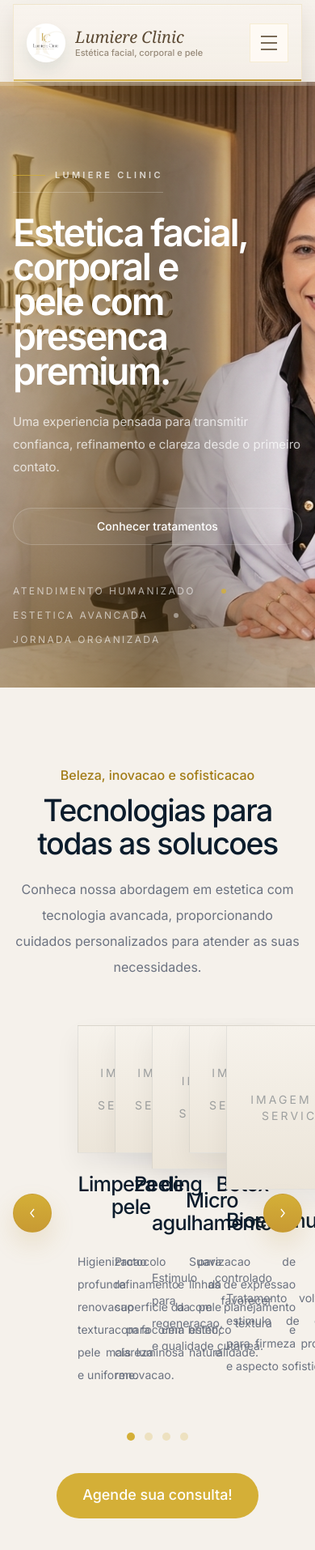
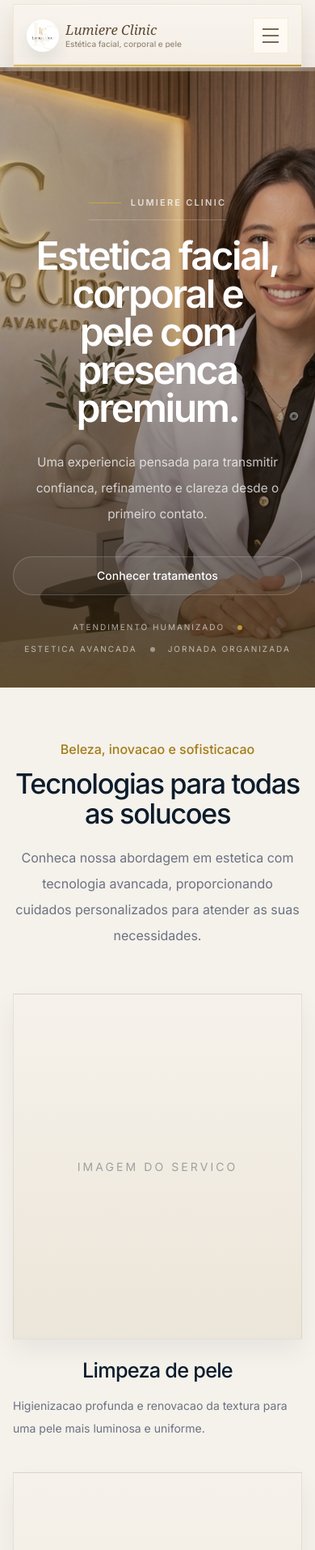
Before and after one commit to fluxon-office/lumiere-control, a React (Vite) app in the folder frontend/lumeric-frontend/: page / in a window 390 px wide. Shown: the top 1914 px of the page at 81% size. Built offline with nearby package versions, Linux system fonts and the light colour scheme.

Commit message:
Improve mobile and tablet responsiveness

```diff
--- a/frontend/lumeric-frontend/src/components/layout/SiteFooter.jsx
+++ b/frontend/lumeric-frontend/src/components/layout/SiteFooter.jsx
@@ -5,7 +5,7 @@ function SiteFooter({ logoImage, mapsLink }) {
   return (
     <footer className="relative overflow-hidden bg-[#0E0B09] px-4 py-16 text-white sm:px-6 lg:px-10">
       <div className="absolute inset-0">
-        <img src={heroImage} alt="" aria-hidden="true" className="h-full w-full object-cover object-[center_18%] opacity-20" />
+        <img src={heroImage} alt="" aria-hidden="true" loading="lazy" className="h-full w-full object-cover object-[center_18%] opacity-20" />
         <div className="absolute inset-0 bg-[linear-gradient(180deg,rgba(18,13,10,0.86)_0%,rgba(12,10,8,0.94)_45%,rgba(9,8,7,0.98)_100%)]" />
         <div className="absolute inset-0 bg-[linear-gradient(90deg,rgba(212,175,55,0.08)_0%,rgba(58,40,13,0.04)_28%,rgba(11,10,9,0.1)_100%)]" />
         <div className="absolute inset-0 bg-[radial-gradient(circle_at_top_right,rgba(212,175,55,0.12),transparent_24%)]" />
@@ -13,7 +13,7 @@ function SiteFooter({ logoImage, mapsLink }) {
       <div className="relative mx-auto grid max-w-7xl gap-10 lg:grid-cols-[minmax(0,1.25fr)_repeat(3,minmax(0,0.58fr))]">
         <div>
           <div className="flex items-center gap-4">
-            <img src={logoImage} alt="Logo Lumiere Clinic" className="h-12 w-12 border border-[rgba(255,255,255,0.12)] object-cover" />
+            <img src={logoImage} alt="Logo Lumiere Clinic" loading="lazy" className="h-12 w-12 border border-[rgba(255,255,255,0.12)] object-cover" />
             <div>
               <p className="font-['Inter'] text-[1.45rem] font-semibold tracking-[-0.03em] text-white">Lumiere Clinic</p>
               <p className="text-[11px] uppercase tracking-[0.3em] text-[rgba(255,255,255,0.42)]">Estetica premium</p>
--- a/frontend/lumeric-frontend/src/components/layout/SiteHeader.jsx
+++ b/frontend/lumeric-frontend/src/components/layout/SiteHeader.jsx
@@ -8,17 +8,18 @@ function SiteHeader({ logoImage, menuOpen, navItems, onMenuToggle, onMenuClose }
           <div className="pointer-events-none absolute inset-x-0 bottom-0 h-[2px] bg-[linear-gradient(90deg,rgba(221,186,90,0.82)_0%,rgba(212,175,55,0.92)_50%,rgba(184,135,27,0.84)_100%)]" />
           <div className="pointer-events-none absolute inset-x-0 bottom-[-1.1rem] h-5 bg-[linear-gradient(180deg,rgba(162,124,22,0.12)_0%,rgba(162,124,22,0.04)_55%,transparent_100%)]" />
 
-          <a href="#home" className="flex min-w-[16rem] items-center gap-3 lg:min-w-[19rem]">
+          <a href="#home" className="flex min-w-[16rem] items-center gap-3 max-lg:min-w-0 max-lg:flex-1 max-[480px]:gap-2 lg:min-w-[19rem]">
             <img
               src={logoImage}
               alt="Logo Lumiere Clinic"
-              className="h-12 w-12 rounded-full object-cover shadow-[0_10px_18px_rgba(34,64,68,0.1)]"
+              loading="eager"
+              className="h-12 w-12 rounded-full object-cover shadow-[0_10px_18px_rgba(34,64,68,0.1)] max-[480px]:h-10 max-[480px]:w-10"
             />
             <div className="min-w-0">
-              <p className="truncate font-['Georgia'] text-[1.25rem] italic leading-none text-[#5C4A34]">
+              <p className="truncate font-['Georgia'] text-[1.25rem] italic leading-none text-[#5C4A34] max-[480px]:text-[1.05rem]">
                 Lumiere Clinic
               </p>
-              <p className="mt-1 truncate text-[11px] font-medium leading-none text-[rgba(92,74,52,0.62)]">
+              <p className="mt-1 truncate text-[11px] font-medium leading-none text-[rgba(92,74,52,0.62)] max-[480px]:max-w-[10.5rem] max-[480px]:text-[10px]">
                 Estética facial, corporal e pele
               </p>
             </div>
@@ -48,8 +49,8 @@ function SiteHeader({ logoImage, menuOpen, navItems, onMenuToggle, onMenuClose }
             <button
               type="button"
               onClick={onMenuToggle}
-              className="inline-flex h-12 w-12 items-center justify-center border border-[rgba(212,175,55,0.18)] bg-[rgba(255,251,245,0.9)] text-[rgba(92,74,52,0.82)] transition duration-300 hover:border-[rgba(162,124,22,0.34)] hover:text-[var(--color-gold-deep)] lg:hidden"
-              aria-label="Abrir menu"
+              className="inline-flex h-12 w-12 shrink-0 items-center justify-center border border-[rgba(212,175,55,0.18)] bg-[rgba(255,251,245,0.9)] text-[rgba(92,74,52,0.82)] transition duration-300 hover:border-[rgba(162,124,22,0.34)] hover:text-[var(--color-gold-deep)] max-[480px]:h-11 max-[480px]:w-11 lg:hidden"
+              aria-label={menuOpen ? 'Fechar menu' : 'Abrir menu'}
               aria-expanded={menuOpen}
             >
               <div className="space-y-1.5">
@@ -62,14 +63,14 @@ function SiteHeader({ logoImage, menuOpen, navItems, onMenuToggle, onMenuClose }
         </div>
       </div>
 
-      <div className={`px-4 transition-all duration-300 sm:px-6 lg:hidden ${menuOpen ? 'max-h-[24rem] opacity-100' : 'max-h-0 opacity-0'}`}>
-        <div className="border border-t-0 border-[rgba(212,175,55,0.16)] bg-[linear-gradient(180deg,rgba(248,244,238,0.98)_0%,rgba(244,238,230,0.95)_100%)] p-4 shadow-[0_14px_24px_rgba(43,30,18,0.08)]">
+      <div className={`px-4 transition-all duration-300 sm:px-6 lg:hidden ${menuOpen ? 'max-h-[30rem] translate-y-0 opacity-100' : 'pointer-events-none max-h-0 -translate-y-2 opacity-0'}`}>
+        <div className="border border-t-0 border-[rgba(212,175,55,0.16)] bg-[linear-gradient(180deg,rgba(248,244,238,0.99)_0%,rgba(244,238,230,0.97)_100%)] p-4 shadow-[0_18px_38px_rgba(43,30,18,0.12)] backdrop-blur-xl">
           <nav className="flex flex-col gap-2">
             {navItems.map((item) => (
               <a
                 key={item.href}
                 href={item.href}
-                className="px-2 py-3 text-[15px] font-medium text-[rgba(92,74,52,0.82)] transition duration-300 hover:text-[var(--color-gold-deep)]"
+                className="min-h-12 px-2 py-3 text-[15px] font-medium text-[rgba(92,74,52,0.82)] transition duration-300 hover:text-[var(--color-gold-deep)]"
                 onClick={onMenuClose}
               >
                 {item.label}
--- a/frontend/lumeric-frontend/src/components/sections/FaqSection.jsx
+++ b/frontend/lumeric-frontend/src/components/sections/FaqSection.jsx
@@ -2,7 +2,7 @@ import SectionTag from '../common/SectionTag';
 
 function FaqSection({ activeFaq, faqItems, onToggleFaq }) {
   return (
-    <section className="px-4 py-20 sm:px-6 lg:px-10">
+    <section className="px-4 py-20 max-md:py-16 sm:px-6 lg:px-10">
       <div className="mx-auto max-w-5xl" data-reveal>
         <SectionTag>FAQ</SectionTag>
         <h2 className="section-title mt-4 text-[var(--color-ink)]">
--- a/frontend/lumeric-frontend/src/components/sections/HeroSection.jsx
+++ b/frontend/lumeric-frontend/src/components/sections/HeroSection.jsx
@@ -9,24 +9,25 @@ function HeroSection({ heroCardRef }) {
             <img
               src={heroImage}
               alt="Lumiere Clinic hero"
-              className="block h-full w-full object-cover object-[64%_16%]"
+              loading="eager"
+              className="block h-full w-full object-cover object-[64%_16%] max-lg:object-[66%_18%] max-md:object-[70%_14%]"
             />
-                <div className="absolute inset-0 bg-[linear-gradient(90deg,rgba(120,88,29,0.22)_0%,rgba(125,91,30,0.32)_14%,rgba(96,69,24,0.44)_30%,rgba(65,46,18,0.54)_46%,rgba(49,35,16,0.36)_62%,rgba(32,24,12,0.14)_80%,rgba(11,28,44,0)_100%)]" />
+                <div className="absolute inset-0 bg-[linear-gradient(90deg,rgba(120,88,29,0.22)_0%,rgba(125,91,30,0.32)_14%,rgba(96,69,24,0.44)_30%,rgba(65,46,18,0.54)_46%,rgba(49,35,16,0.36)_62%,rgba(32,24,12,0.14)_80%,rgba(11,28,44,0)_100%)] max-lg:bg-[linear-gradient(180deg,rgba(11,28,44,0.12)_0%,rgba(52,38,19,0.22)_34%,rgba(35,25,13,0.78)_100%)]" />
             <div className="absolute inset-0 bg-[radial-gradient(circle_at_15%_20%,rgba(212,175,55,0.14),transparent_24%)]" />
                 <div className="absolute inset-x-0 bottom-0 h-40 bg-[linear-gradient(180deg,rgba(94,68,23,0)_0%,rgba(104,75,26,0.08)_24%,rgba(116,84,28,0.18)_48%,rgba(126,92,31,0.26)_72%,rgba(136,99,33,0.34)_100%)]" />
           </div>
-          <div className="relative z-10 flex min-h-[calc(100vh-var(--hero-navbar-offset))] items-center pt-12 sm:pt-14 lg:pt-16">
-            <div className="max-w-[37rem] px-4 sm:px-6 lg:ml-[clamp(2rem,6vw,5.5rem)] lg:px-0">
+          <div className="relative z-10 flex min-h-[calc(100vh-var(--hero-navbar-offset))] items-center pt-12 max-lg:min-h-[calc(100svh-var(--hero-navbar-offset))] max-lg:items-end max-lg:pb-10 sm:pt-14 lg:pt-16">
+            <div className="max-w-[37rem] px-4 max-lg:mx-auto max-lg:max-w-[42rem] max-lg:text-center sm:px-6 lg:ml-[clamp(2rem,6vw,5.5rem)] lg:px-0">
               <p
                 data-hero-text
-                className="mb-7 inline-flex items-center gap-3 border-b border-[rgba(255,255,255,0.22)] pb-3 text-[11px] font-semibold uppercase tracking-[0.3em] text-[rgba(255,255,255,0.74)]"
+                className="mb-7 inline-flex items-center gap-3 border-b border-[rgba(255,255,255,0.22)] pb-3 text-[11px] font-semibold uppercase tracking-[0.3em] text-[rgba(255,255,255,0.74)] max-[480px]:mb-5 max-[480px]:tracking-[0.2em]"
               >
                 <span className="h-px w-10 bg-[rgba(212,175,55,0.76)]" />
                 Lumiere Clinic
               </p>
               <h1
                 data-hero-text
-                className="max-w-[10.5ch] font-['Inter'] text-[2.9rem] font-semibold leading-[0.92] tracking-[-0.05em] text-white sm:text-[4.2rem] lg:text-[5.4rem]"
+                className="max-w-[10.5ch] font-['Inter'] text-[2.9rem] font-semibold leading-[0.92] tracking-[-0.05em] text-white max-lg:mx-auto max-lg:max-w-[11.5ch] max-lg:text-[clamp(3rem,10vw,5rem)] max-md:leading-[0.98] max-[480px]:text-[clamp(2.45rem,13vw,3.35rem)] sm:text-[4.2rem] lg:text-[5.4rem]"
               >
                 Estetica facial,
                 <br />
@@ -38,21 +39,21 @@ function HeroSection({ heroCardRef }) {
               </h1>
               <p
                 data-hero-text
-                className="mt-7 max-w-lg text-[15px] leading-7 text-[rgba(255,255,255,0.74)] sm:text-[17px] sm:leading-8"
+                className="mt-7 max-w-lg text-[15px] leading-7 text-[rgba(255,255,255,0.74)] max-lg:mx-auto max-lg:text-[clamp(0.96rem,2.6vw,1.08rem)] max-lg:leading-8 sm:text-[17px] sm:leading-8"
               >
                 Uma experiencia pensada para transmitir confianca, refinamento e clareza desde o primeiro contato.
               </p>
-              <div data-hero-text className="mt-9 flex flex-col gap-4 sm:flex-row">
+              <div data-hero-text className="mt-9 flex flex-col gap-4 max-lg:items-center sm:flex-row sm:max-lg:justify-center">
                 <a
                   href="#servicos"
-                  className="inline-flex items-center justify-center rounded-full border border-[rgba(255,255,255,0.18)] bg-[rgba(255,255,255,0.05)] px-6 py-3 text-sm font-medium text-white transition duration-300 hover:border-[rgba(255,255,255,0.32)] hover:bg-[rgba(255,255,255,0.09)]"
+                  className="inline-flex min-h-12 items-center justify-center rounded-full border border-[rgba(255,255,255,0.18)] bg-[rgba(255,255,255,0.05)] px-6 py-3 text-sm font-medium text-white transition duration-300 hover:border-[rgba(255,255,255,0.32)] hover:bg-[rgba(255,255,255,0.09)] max-[480px]:w-full"
                 >
                   Conhecer tratamentos
                 </a>
               </div>
               <div
                 data-hero-text
-                className="mt-12 flex flex-wrap items-center gap-x-8 gap-y-3 text-[12px] uppercase tracking-[0.2em] text-[rgba(255,255,255,0.62)] sm:text-[13px]"
+                className="mt-12 flex flex-wrap items-center gap-x-8 gap-y-3 text-[12px] uppercase tracking-[0.2em] text-[rgba(255,255,255,0.62)] max-lg:justify-center max-[480px]:mt-8 max-[480px]:gap-x-4 max-[480px]:text-[10px] sm:text-[13px]"
               >
                 <span>Atendimento humanizado</span>
                 <span className="h-1.5 w-1.5 rounded-full bg-[rgba(212,175,55,0.8)]" />
--- a/frontend/lumeric-frontend/src/components/sections/ServicesSection.jsx
+++ b/frontend/lumeric-frontend/src/components/sections/ServicesSection.jsx
@@ -10,13 +10,13 @@ function ServicesSection({
   onNext,
 }) {
   return (
-    <section id="servicos" className="px-4 py-24 sm:px-6 lg:px-10">
+    <section id="servicos" className="px-4 py-24 max-md:py-16 sm:px-6 lg:px-10">
       <div className="mx-auto max-w-7xl" data-reveal>
         <div className="text-center">
           <p className="text-[1rem] font-medium text-[var(--color-gold-deep)] sm:text-[1.15rem]">
             Beleza, inovacao e sofisticacao
           </p>
-          <h2 className="mx-auto mt-3 max-w-4xl text-[2.35rem] font-medium leading-[1.08] tracking-[-0.04em] text-[var(--color-ink)] sm:text-[3.4rem]">
+          <h2 className="mx-auto mt-3 max-w-4xl text-[2.35rem] font-medium leading-[1.08] tracking-[-0.04em] text-[var(--color-ink)] max-lg:text-[clamp(2.15rem,7vw,3.25rem)] sm:text-[3.4rem]">
             Tecnologias para todas as solucoes
           </h2>
           <p className="mx-auto mt-5 max-w-4xl text-base leading-8 text-[var(--color-muted)] sm:text-[1.12rem]">
@@ -24,19 +24,19 @@ function ServicesSection({
           </p>
         </div>
 
-        <div className="mt-14 grid grid-cols-[auto_1fr_auto] items-center gap-8 lg:gap-14">
+        <div className="mt-14 grid grid-cols-[auto_1fr_auto] items-center gap-8 max-lg:grid-cols-[auto_auto] max-lg:justify-center max-lg:gap-x-5 max-lg:gap-y-8 lg:gap-14">
           <button
             type="button"
             onClick={onPrevious}
             aria-label="Ver servicos anteriores"
-            className="flex h-12 w-12 items-center justify-center self-center rounded-full border border-[rgba(181,137,47,0.22)] bg-[linear-gradient(180deg,#D4AF37_0%,#C89A33_100%)] text-white shadow-[0_14px_30px_rgba(181,137,47,0.18)] transition duration-300 hover:-translate-x-0.5 hover:-translate-y-0.5 hover:shadow-[0_20px_38px_rgba(181,137,47,0.24)] active:scale-[0.96] lg:mr-6"
+            className="flex h-12 w-12 items-center justify-center self-center rounded-full border border-[rgba(181,137,47,0.22)] bg-[linear-gradient(180deg,#D4AF37_0%,#C89A33_100%)] text-white shadow-[0_14px_30px_rgba(181,137,47,0.18)] transition duration-300 hover:-translate-x-0.5 hover:-translate-y-0.5 hover:shadow-[0_20px_38px_rgba(181,137,47,0.24)] active:scale-[0.96] max-lg:col-start-1 max-lg:row-start-2 lg:mr-6"
           >
             <ChevronLeftIcon className="h-5 w-5" />
           </button>
 
           <div
             ref={serviceCarouselTrackRef}
-            className={`grid gap-x-8 gap-y-10 ${
+            className={`services-carousel-grid grid gap-x-8 gap-y-10 max-lg:col-span-2 max-lg:row-start-1 max-lg:w-full max-lg:max-w-3xl ${
               highlightedServices.length >= 4 ? 'justify-center md:justify-stretch' : 'justify-center'
             }`}
             style={{
@@ -80,7 +80,7 @@ function ServicesSection({
             type="button"
             onClick={onNext}
             aria-label="Ver proximos servicos"
-            className="flex h-12 w-12 items-center justify-center self-center rounded-full border border-[rgba(181,137,47,0.22)] bg-[linear-gradient(180deg,#D4AF37_0%,#C89A33_100%)] text-white shadow-[0_14px_30px_rgba(181,137,47,0.18)] transition duration-300 hover:translate-x-0.5 hover:-translate-y-0.5 hover:shadow-[0_20px_38px_rgba(181,137,47,0.24)] active:scale-[0.96] lg:ml-6"
+            className="flex h-12 w-12 items-center justify-center self-center rounded-full border border-[rgba(181,137,47,0.22)] bg-[linear-gradient(180deg,#D4AF37_0%,#C89A33_100%)] text-white shadow-[0_14px_30px_rgba(181,137,47,0.18)] transition duration-300 hover:translate-x-0.5 hover:-translate-y-0.5 hover:shadow-[0_20px_38px_rgba(181,137,47,0.24)] active:scale-[0.96] max-lg:col-start-2 max-lg:row-start-2 lg:ml-6"
           >
             <ChevronRightIcon className="h-5 w-5" />
           </button>
@@ -102,7 +102,7 @@ function ServicesSection({
             href={whatsappLink}
             target="_blank"
             rel="noreferrer"
-            className="inline-flex min-h-14 items-center rounded-full bg-[var(--color-gold)] px-8 py-3 text-[1.12rem] font-medium text-white transition duration-300 hover:bg-[var(--color-gold-deep)]"
+            className="inline-flex min-h-14 items-center justify-center rounded-full bg-[var(--color-gold)] px-8 py-3 text-[1.12rem] font-medium text-white transition duration-300 hover:bg-[var(--color-gold-deep)] max-[480px]:w-full"
           >
             Agende sua consulta!
           </a>
--- a/frontend/lumeric-frontend/src/styles/index.css
+++ b/frontend/lumeric-frontend/src/styles/index.css
@@ -31,6 +31,9 @@ body {
   margin: 0;
   height: 100%;
   min-height: 100vh;
+  overflow-x: hidden;
+  -webkit-font-smoothing: antialiased;
+  text-rendering: optimizeLegibility;
   background:
     radial-gradient(circle at top, rgba(212, 175, 55, 0.08), transparent 22%),
     linear-gradient(180deg, #f7f3ee 0%, #f5f1eb 100%);
@@ -68,7 +71,7 @@ textarea {
   }
 
   .section-title {
-    @apply font-['Inter'] text-4xl font-semibold leading-[1.02] sm:text-5xl;
+    @apply font-['Inter'] text-[clamp(2.15rem,6vw,3rem)] font-semibold leading-[1.06] sm:text-5xl;
   }
 
   .glass-panel {
@@ -84,3 +87,68 @@ textarea {
     @apply w-full rounded-[1rem] border border-white/10 bg-white/5 px-4 py-3.5 text-sm text-white outline-none transition duration-300 placeholder:text-white/30 focus:border-[rgba(212,175,55,0.42)] focus:bg-white/7 focus:ring-2 focus:ring-[rgba(212,175,55,0.16)];
   }
 }
+
+@media (max-width: 1023px) {
+  :root {
+    --hero-navbar-offset: 5.6rem;
+  }
+
+  img,
+  svg,
+  video,
+  canvas {
+    max-width: 100%;
+  }
+
+  section {
+    scroll-margin-top: calc(var(--hero-navbar-offset) + 1rem);
+  }
+
+  .services-carousel-grid {
+    grid-template-columns: repeat(2, minmax(0, 1fr)) !important;
+  }
+
+  .services-carousel-grid article {
+    min-width: 0;
+  }
+
+  .services-carousel-grid article p {
+    min-height: auto;
+    text-align: left;
+  }
+
+  .services-carousel-grid article h3 {
+    min-height: auto;
+  }
+}
+
+@media (max-width: 767px) {
+  :root {
+    --hero-navbar-offset: 5.15rem;
+  }
+
+  body {
+    background: linear-gradient(180deg, #f8f4ef 0%, #f5f1eb 100%);
+  }
+
+  .services-carousel-grid {
+    grid-template-columns: minmax(0, 1fr) !important;
+  }
+
+  .btn-primary,
+  .btn-secondary {
+    justify-content: center;
+    min-height: 3.25rem;
+  }
+}
+
+@media (max-width: 480px) {
+  :root {
+    --hero-navbar-offset: 4.85rem;
+  }
+
+  .section-title {
+    font-size: clamp(2rem, 10vw, 2.55rem);
+    line-height: 1.08;
+  }
+}
```
Also changed, not shown: frontend/lumeric-frontend/src/components/sections/AboutSection.jsx (+6 -5 lines), frontend/lumeric-frontend/src/components/sections/BookingSection.jsx (+19 -18 lines), frontend/lumeric-frontend/src/components/sections/ContactSection.jsx (+8 -8 lines), frontend/lumeric-frontend/src/components/sections/DifferentialsSection.jsx (+4 -4 lines).
